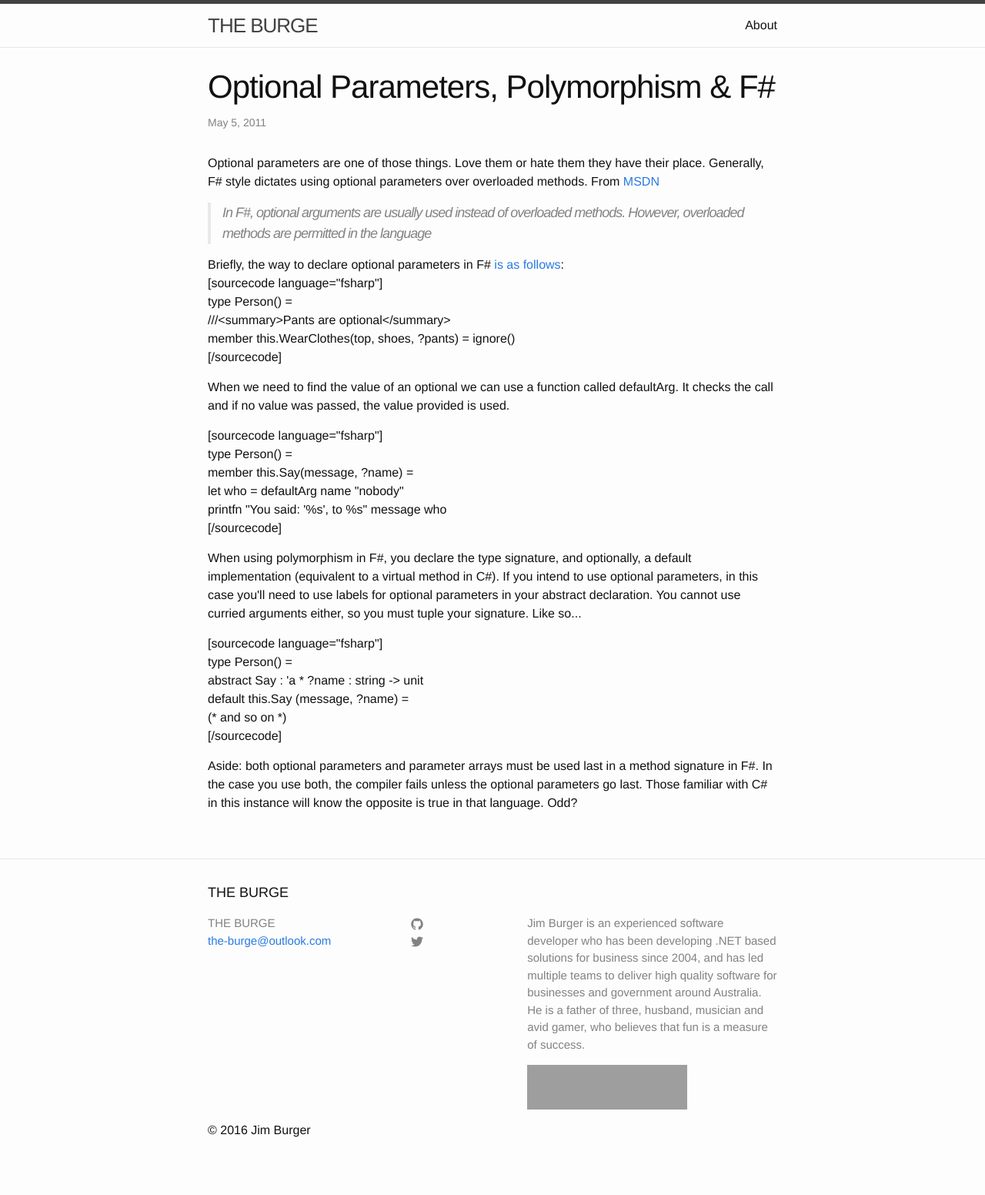
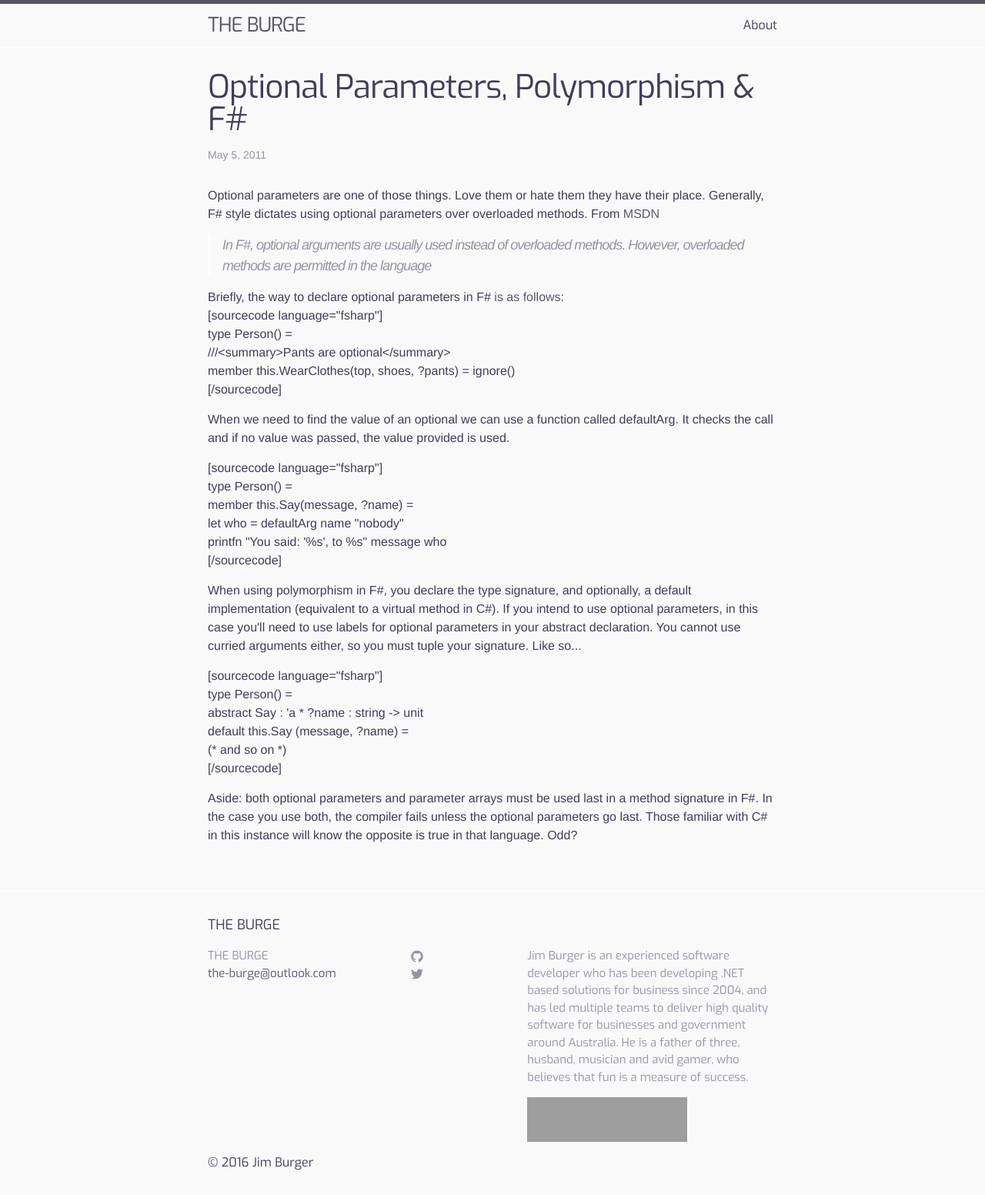
Before and after one commit to jburger/jburger.github.io, a Jekyll site: the page built from _posts/2011-05-06-optional-parameters-polymorphism-f.html, in a window 1280 px wide. Shown: the whole page at 77% size. Built offline with Jekyll 4.4.1, drawn with Linux system fonts in a browser that asks for light colours; Markdown is read by kramdown in place of the engine named in the settings; before the commit the page ends 1510 px from its top, so only the background shows below that; grey boxes are pictures that could not be loaded.

Commit message:
added fonts and styles

```diff
--- a/_includes/head.html
+++ b/_includes/head.html
@@ -8,5 +8,6 @@
 
   <link rel="stylesheet" href="{{ "/css/main.css" | prepend: site.baseurl }}">
   <link rel="canonical" href="{{ page.url | replace:'index.html','' | prepend: site.baseurl | prepend: site.url }}">
+  <link href='https://fonts.googleapis.com/css?family=Exo' rel='stylesheet' type='text/css'>
   <link rel="alternate" type="application/rss+xml" title="{{ site.title }}" href="{{ "/feed.xml" | prepend: site.baseurl | prepend: site.url }}">
 </head>
--- a/_posts/2011-05-06-optional-parameters-polymorphism-f.html
+++ b/_posts/2011-05-06-optional-parameters-polymorphism-f.html
@@ -6,8 +6,7 @@ type: post
 published: true
 status: publish
 categories:
-- .NET
-- Software Development
+- Languages
 tags:
 - Coding
 - FSharp
--- a/_posts/2016-02-08-moved-to-github.markdown
+++ b/_posts/2016-02-08-moved-to-github.markdown
@@ -1,6 +1,6 @@
 ---
 layout: post
-title:  "Blog.Moved(); //again"
+title:  "Blog.Moved();"
 date:   2016-02-08 20:47:18 +1030
 categories: meta
 author: Jim Burger
--- a/_sass/_base.scss
+++ b/_sass/_base.scss
@@ -1,6 +1,11 @@
 /**
  * Reset some basic elements
  */
+
+h1, h2, h3, h4, h5, h6 {
+  font-family: $title-font;
+}
+
 body, h1, h2, h3, h4, h5, h6,
 p, blockquote, pre, hr,
 dl, dd, ol, ul, figure {
--- a/_sass/_layout.scss
+++ b/_sass/_layout.scss
@@ -5,7 +5,7 @@
     border-top: 5px solid $grey-color-dark;
     border-bottom: 1px solid $grey-color-light;
     min-height: 56px;
-
+    font-family: $title-font;
     // Positioning context for the mobile navigation icon
     position: relative;
 }
@@ -100,6 +100,7 @@
 .site-footer {
     border-top: 1px solid $grey-color-light;
     padding: $spacing-unit 0;
+    font-family: $title-font;
 }
 
 .footer-heading {
--- a/css/main.scss
+++ b/css/main.scss
@@ -3,10 +3,9 @@
 ---
 @charset "utf-8";
 
-
-
 // Our variables
 $base-font-family: "Helvetica Neue", Helvetica, Arial, sans-serif;
+$title-font: "Exo", sans-serif;
 $base-font-size:   16px;
 $base-font-weight: 400;
 $small-font-size:  $base-font-size * 0.875;
@@ -14,11 +13,11 @@ $base-line-height: 1.5;
 
 $spacing-unit:     30px;
 
-$text-color:       #111;
-$background-color: #fdfdfd;
-$brand-color:      #2a7ae2;
+$text-color:       #433C5C;
+$background-color: lighten(#C4C2CA, 20%);
+$brand-color:      #5C5573;
 
-$grey-color:       #828282;
+$grey-color:       #9793A4;
 $grey-color-light: lighten($grey-color, 40%);
 $grey-color-dark:  darken($grey-color, 25%);
 
```
